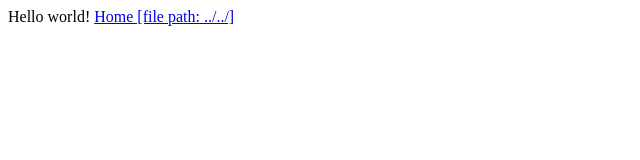
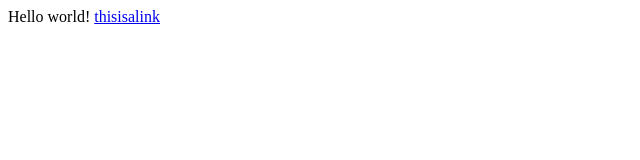
Before and after one commit to YOS10086/1.3-CTC, a plain HTML site: page project1/index.html in a window 1280 px wide. Shown: the full height of the page, 0-640 px from the left. Drawn offline with Linux system fonts and the light colour scheme.

Commit message:
worksthistime

```diff
--- a/project1/index.html
+++ b/project1/index.html
@@ -7,6 +7,7 @@
 </head>
 <body>
     Hello world!
-    <a href="project1sub/">Home [file path: ../../]</a><br>
+    <a href="../project1/project1sub/index_sub.html">thisisalink
+    </a><br>
 </body>
 </html>
```
